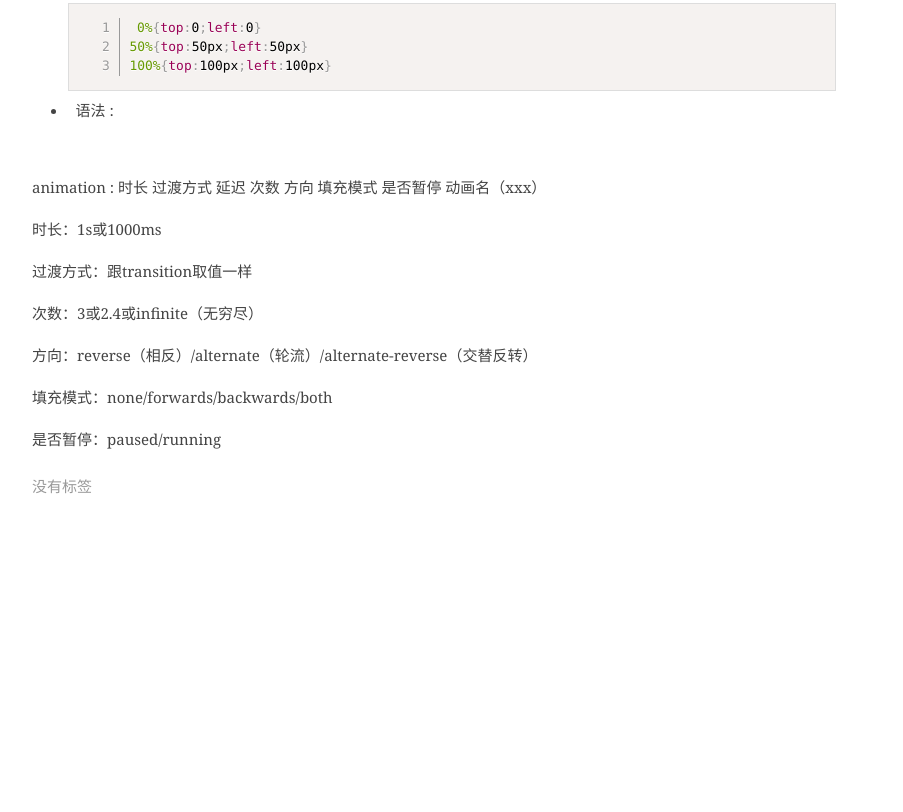
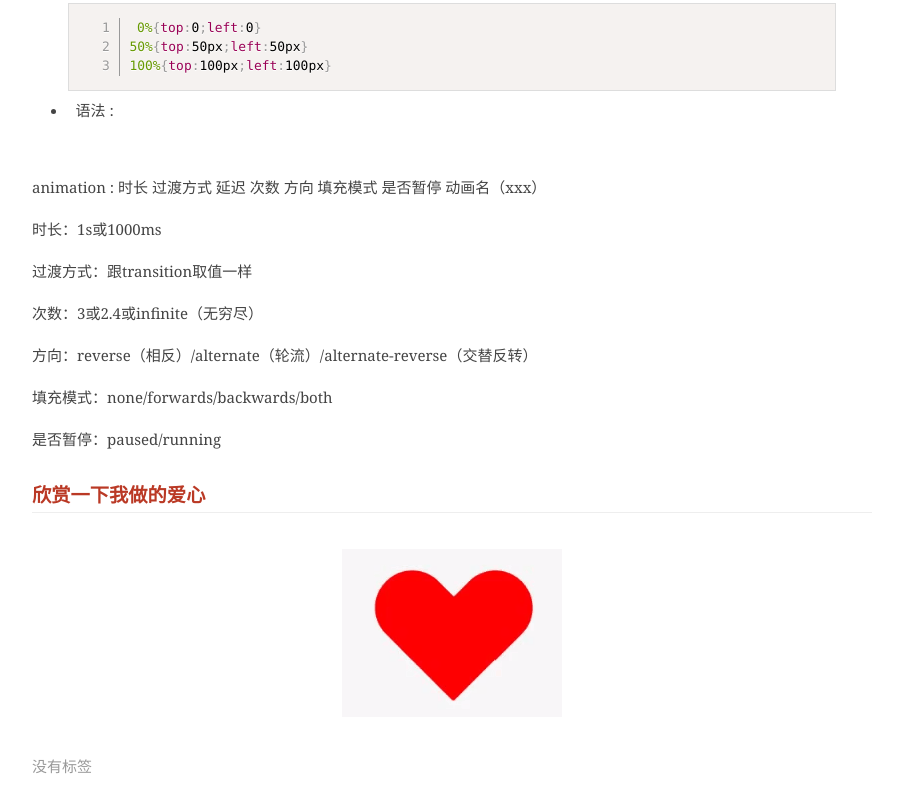
Before and after one commit to Jokerguo/jokerguo.github.io, a plain HTML site: page posts/css总结/index.html in a window 1280 px wide. Shown: the part 9012-9824 px from the top of the page, without its empty margins (28-931 px from the left). Before the commit the page ends 9588 px from the top, so only its background shows below. Drawn offline with nearby package versions, Linux system fonts and the light colour scheme; some packages are replaced by stand-ins of ours.

Commit message:
添加爱心

```diff
--- a/posts/css总结/index.html
+++ b/posts/css总结/index.html
@@ -356,6 +356,10 @@
 
 <p>是否暂停：paused/running</p>
 
+<h2 id="欣赏一下我做的爱心">欣赏一下我做的爱心</h2>
+
+<p><img src="/images/heart.gif" alt="爱心" /></p>
+
                         </div>
 
 
```
Also changed, not shown: images/heart.gif (added).
